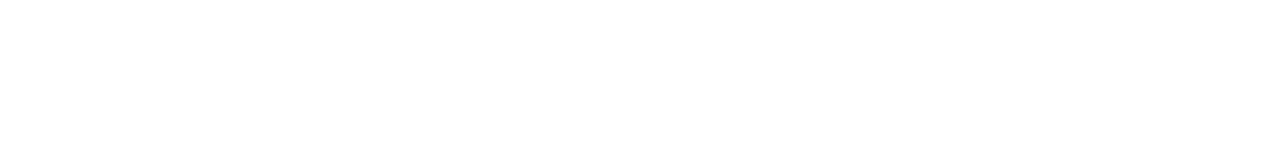
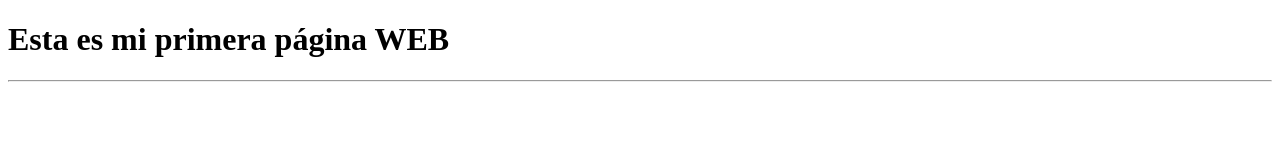
Before and after one commit to Horaciogrojas/utn-labcomII-practices, a plain HTML site: page U02P01/index.html in a window 1280 px wide. Drawn offline with Linux system fonts and the light colour scheme.

Commit message:
U02E01 Paso #5 completado

```diff
--- a/U02P01/index.html
+++ b/U02P01/index.html
@@ -7,6 +7,7 @@
     <title>Mi primera página WEB</title>
 </head>
 <body>
-
+    <h1>Esta es mi primera página WEB</h1>
+    <hr>
 </body>
 </html>
```
